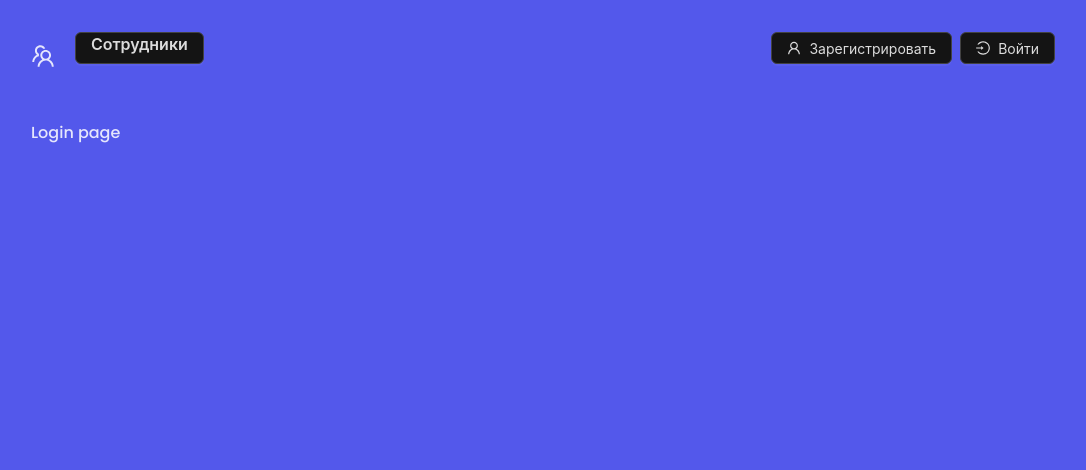
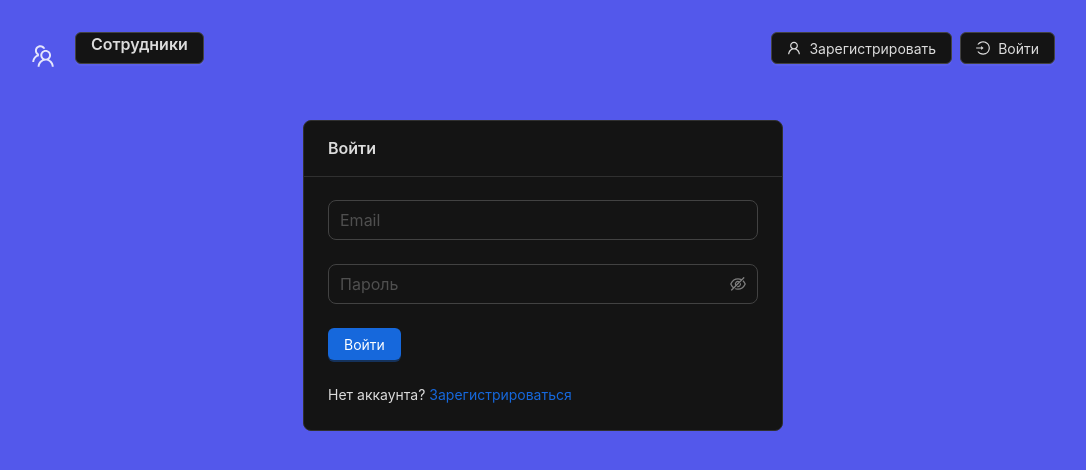
Before and after one commit to DmitriiSublime/Fullstack_authorization, a React (Create React App) app in the folder client/: page /login in a window 1280 px wide. Shown: the top 470 px of the page, without its empty margins (97-1183 px from the left). Built offline with nearby package versions, Linux system fonts and the light colour scheme.

Commit message:
Добавлен хеадер, кнопки, стили

```diff
--- /dev/null
+++ b/client/src/components/custom-input/index.tsx
@@ -0,0 +1,27 @@
+import {Form, Input} from 'antd';
+import React from 'react';
+
+type Props = {
+    name: string,
+    placeholder: string,
+    type?: string
+}
+
+export const CustomInput = (props:Props) => {
+    const {name, placeholder, type = 'text', } = props
+
+    return (
+        <Form.Item
+            name={name}
+            shouldUpdate={true}
+            rules={[{required: true, message: 'Пожалуйста, заполните обязательные поля'}]}
+        >
+            <Input
+                placeholder={placeholder}
+                type={type}
+                size='large'
+            />
+
+        </Form.Item>
+    );
+};
--- /dev/null
+++ b/client/src/components/password-input/input.tsx
@@ -0,0 +1,47 @@
+import {Form, Input} from 'antd';
+import {NamePath} from 'antd/es/form/interface';
+import React from 'react';
+
+type Props = {
+    name: string,
+    placeholder: string,
+    dependencies?: NamePath[],
+    type?: string
+}
+
+export const PasswordInput = (props: Props) => {
+    const {name, placeholder, dependencies} = props;
+
+    return (
+        <Form.Item
+            name={name}
+            dependencies={dependencies}
+            hasFeedback
+            rules={[{required: true, message: 'Пожалуйста, заполните обязательные поля'}, ({getFieldsValue}) => ({
+                validator(_, value) {
+                    if (!value) {
+                        return Promise.resolve();
+                    }
+                    if(name === 'confirmPassword') {
+                       if(!value || getFieldsValue(['password']) === value) {
+                           return Promise.resolve();
+                       }
+                       return Promise.reject(new Error('Пароли не совпадают'));
+                    } else {
+                        if(value.length < 6) {
+                            return Promise.reject(new Error('Пароль должен быть не менее 6 символов'));
+                        }
+                        return Promise.resolve();
+                    }
+                },
+            })]}
+                >
+            <Input.Password
+                placeholder={placeholder}
+                size='large'
+            />
+        </Form.Item>
+
+
+    );
+};
--- a/client/src/pages/login/index.tsx
+++ b/client/src/pages/login/index.tsx
@@ -1,10 +1,38 @@
 import React from 'react';
 import {Layout} from "../../components/layout";
+import {Card, Form, Row, Space, Typography} from "antd";
+import {CustomInput} from "../../components/custom-input";
+import {PasswordInput} from "../../components/password-input/input";
+import {CustomButton} from "../../components/custom-button";
+import { Link } from 'react-router-dom';
+import {Paths} from "../../paths";
 
 export const Login = () => {
     return (
         <Layout>
-            Login page
+            <Row align="middle" justify='center'>
+                <Card title='Войти' style={{width: "30rem"}}>
+                    <Form onFinish={() => null}>
+                        <CustomInput
+                            type="email"
+                            name="email"
+                            placeholder="Email"
+                        />
+                        <PasswordInput
+                            name="password"
+                            placeholder="Пароль"
+                        />
+                        <CustomButton  type="primary" htmlType="submit"  loading={false}>
+                            Войти
+                        </CustomButton>
+                    </Form>
+                    <Space direction="vertical" size="large">
+                        <Typography.Text>
+                            Нет аккаунта? <Link to={Paths.register}>Зарегистрироваться</Link>
+                        </Typography.Text>
+                    </Space>
+                </Card>
+            </Row>
         </Layout>
     );
 };
```
